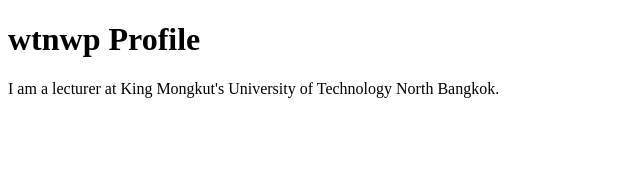
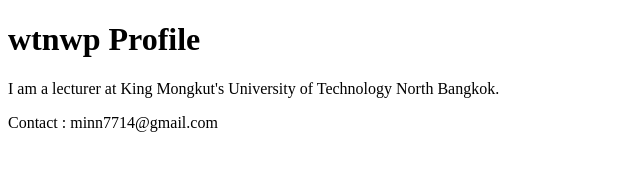
Before and after one commit to wattanawipa/github-desktop-project, a plain HTML site: page index.html in a window 1280 px wide. Shown: the whole page, without its empty margins (0-640 px from the left). Drawn offline with Linux system fonts and the light colour scheme.

Commit message:
Add contact me
Add contact me

```diff
--- a/index.html
+++ b/index.html
@@ -8,5 +8,6 @@
 <body>
     <h1>wtnwp Profile</h1>
     <p>I am a lecturer at King Mongkut's University of Technology North Bangkok.</p>
+    <footer>Contact : minn7714@gmail.com</footer>
 </body>
 </html>
```
